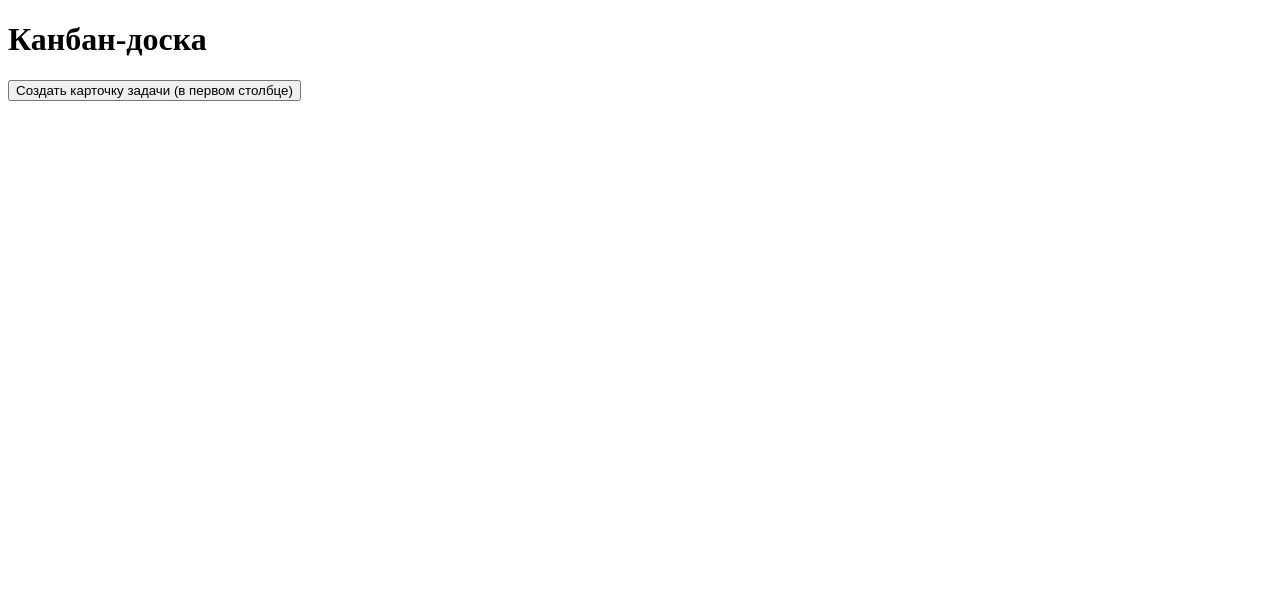
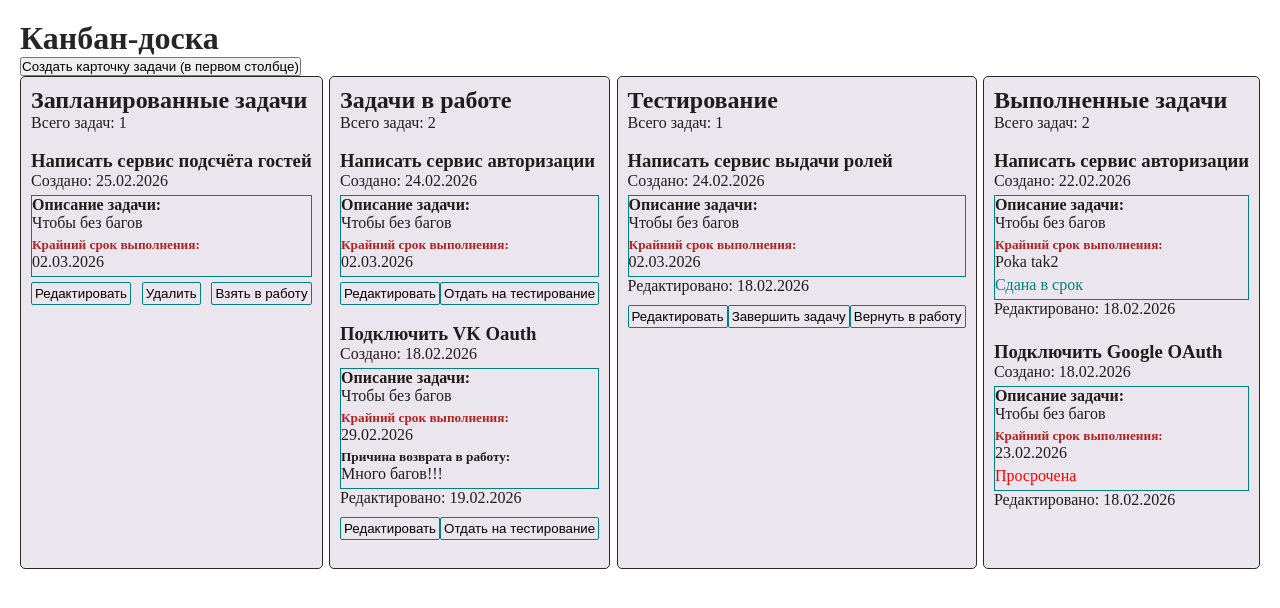
Before and after one commit to scarioneq/vue_practice_task3, a Vue app: page / in a window 1280 px wide. Shown: the top 608 px of the page. Built offline with nearby package versions, Linux system fonts and the light colour scheme.

Commit message:
почти готов базовый шаблон html с логикой (@click, v-if и тд)

```diff
--- a/src/App.vue
+++ b/src/App.vue
@@ -11,7 +11,9 @@
         >
           Создать карточку задачи (в первом столбце)
         </button>
-        <div>
+        <div
+            class="form-inline"
+        >
           <input
               v-if="showInput"
               type="text"
@@ -22,30 +24,120 @@
               type="text"
               placeholder="Описание задачи"
           >
+          <label
+              for="dateDeadline"
+              v-if="showInput"
+          >
+            Крайний срок выполнения:
+          </label>
+          <input
+              id="dateDeadline"
+              v-if="showInput"
+              type="date"
+          >
           <button
               v-if="showInput"
               @click="showInput = false"
           >
-            Создать</button>
+            Создать
+          </button>
           <button
               v-if="showInput"
               @click="showInput = false"
           >
-            Отмена создания</button>
-
+            Отмена создания
+          </button>
         </div>
       </form>
     </div>
-
+    <Board
+        :cards="cards"
+    />
 
   </div>
+
 </template>
 
 <script>
+import Board from "@/components/Board.vue";
+
 export default {
+  components: {Board},
   data() {
     return {
       showInput: false,
+      cards: [
+        {
+          id: 1,
+          title: 'Написать сервис подсчёта гостей',
+          column: 1,
+          //text
+          textTask: 'Чтобы без багов',
+          reasonForReturn: '',
+          //boolean
+          deadlineExpired: '',
+          //date
+          deadlineDate: '02.03.2026',
+          createdAt: '25.02.2026',
+          updatedAt: '',
+        },
+        {
+          id: 2,
+          title: 'Написать сервис авторизации',
+          column: 2,
+          textTask: 'Чтобы без багов',
+          reasonForReturn: '',
+          deadlineExpired: '',
+          deadlineDate: '02.03.2026',
+          createdAt: '24.02.2026',
+          updatedAt: '',
+        },
+        {
+          id: 3,
+          title: 'Написать сервис выдачи ролей',
+          column: 3,
+          textTask: 'Чтобы без багов',
+          reasonForReturn: '',
+          deadlineExpired: '',
+          deadlineDate: '02.03.2026',
+          createdAt: '24.02.2026',
+          updatedAt: '18.02.2026',
+        },
+        {
+          id: 4,
+          title: 'Написать сервис авторизации',
+          column: 4,
+          textTask: 'Чтобы без багов',
+          reasonForReturn: '',
+          deadlineExpired: false,
+          deadlineDate: 'Poka tak2',
+          createdAt: '22.02.2026',
+          updatedAt: '18.02.2026',
+        },
+        {
+          id: 5,
+          title: 'Подключить Google OAuth',
+          column: 4,
+          textTask: 'Чтобы без багов',
+          reasonForReturn: '',
+          deadlineExpired: true,
+          deadlineDate: '23.02.2026',
+          createdAt: '18.02.2026',
+          updatedAt: '18.02.2026',
+        },
+        {
+          id: 6,
+          title: 'Подключить VK Oauth',
+          column: 2,
+          textTask: 'Чтобы без багов',
+          reasonForReturn: 'Много багов!!!',
+          deadlineExpired: '',
+          deadlineDate: '29.02.2026',
+          createdAt: '18.02.2026',
+          updatedAt: '19.02.2026',
+        },
+
+      ]
     }
   }
 
@@ -54,4 +146,23 @@ export default {
 
 <style>
 
+* {
+  margin: 0;
+  padding: 0;
+  box-sizing: border-box;
+}
+
+.app-container {
+  padding: 20px;
+}
+
+h1 {
+  color: #252525;
+}
+
+.form-inline {
+  display: flex;
+  flex-direction: column;
+}
+
 </style>
--- a/src/components/Board.vue
+++ b/src/components/Board.vue
@@ -1,15 +1,46 @@
 <template>
-  <div>
+  <div class="board">
+    <Column
+        title="Запланированные задачи"
+        :cards="cards.filter(card => card.column === 1)"
+    />
+    <Column
+        title="Задачи в работе"
+        :cards="cards.filter(card => card.column === 2)"
+    />
+    <Column
+        title="Тестирование"
+        :cards="cards.filter(card => card.column === 3)"
+    />
+    <Column
+        title="Выполненные задачи"
+        :cards="cards.filter(card => card.column === 4)"
+    />
 
   </div>
 </template>
 
 <script>
+import Column from "@/components/Column.vue";
+
 export default {
+  components: {Column},
+  props: {
+    cards: {
+      type: Array,
+      required: true,
+    }
+
+  }
 
 }
 </script>
 
 <style>
 
+.board {
+  display: flex;
+  justify-content: space-between;
+}
+
 </style>
--- a/src/components/Card.vue
+++ b/src/components/Card.vue
@@ -1,15 +1,122 @@
 <template>
-  <div>
+  <div class="div-card">
+    <div>
+      <h3>{{ card.title }}</h3>
+      <p>Создано: {{ card.createdAt }}</p>
+    </div>
+    <div class="card">
+      <h4>Описание задачи:</h4>
+      <p>{{ card.textTask }}</p>
+      <h5 class="deadline-srok">Крайний срок выполнения:</h5>
+      <p>{{ card.deadlineDate }}</p>
+      <h5
+          v-if="card.reasonForReturn"
+      >
+        Причина возврата в работу:
+      </h5>
+      <p>{{ card.reasonForReturn }}</p>
+      <p v-if="card.deadlineExpired" class="prosrok">Просрочена</p>
+      <p v-if="card.deadlineExpired === false" class="normsrok">Сдана в срок</p>
+    </div>
+    <p v-if="card.updatedAt">Редактировано: {{ card.updatedAt }}</p>
+    <div class="btn-card">
+      <button
+          v-if="card.column === 1 || card.column === 2 || card.column === 3"
+      >
+        Редактировать</button>
+      <button
+          v-if="card.column === 1"
+      >
+        Удалить</button>
+      <button
+          v-if="card.column === 1"
+          @click="card.column=2"
+      >
+        Взять в работу</button>
+      <button
+          v-if="card.column === 2"
+          @click="card.column=3"
+      >
+        Отдать на тестирование
+      </button>
+      <button
+          v-if="card.column === 3"
+          @click="card.column=4"
+      >
+        Завершить задачу
+      </button>
+      <button
+          v-if="card.column === 3"
+          @click="card.column=2"
+      >
+        Вернуть в работу
+      </button>
+    </div>
 
   </div>
 </template>
 
 <script>
 export default {
+  props: {
+    card: {
+      type: Object,
+      required: true
+    }
+  },
 
 }
 </script>
 
 <style>
 
+.div-card {
+  padding: 10px;
+  display: inline;
+}
+
+.card {
+  border: 1px solid teal;
+}
+
+p {
+  margin-bottom: 5px;
+}
+
+.prosrok {
+  color: red;
+}
+
+.normsrok {
+  color: teal;
+}
+
+.deadline-srok {
+  color: #b32222;
+}
+.btn-card {
+  display: flex;
+  justify-content: space-between;
+
+}
+
+.btn-card button{
+  background: none;
+  border-radius: 2px;
+  margin-top: 5px;
+  border: 1px solid teal;
+  padding: 3px;
+  transition: background-color 0.3s ease;
+}
+
+.btn-card button:hover{
+  box-shadow: 2px 4px 10px;
+  padding: 10px 10px;
+  border: none;
+  cursor: pointer;
+  background: teal;
+  border-radius: 2px;
+  margin-top: 5px;
+}
+
 </style>
--- a/src/components/Column.vue
+++ b/src/components/Column.vue
@@ -1,15 +1,56 @@
 <template>
-  <div>
+  <div class="div-column">
+    <div>
+      <h2>{{ title }}</h2>
+    </div>
+    <div>
+      Всего задач: {{ cards.length }}
+    </div>
+    <Card
+        v-for="card in cards"
+        :key="card.id"
+        :card="card"
+    />
+
 
   </div>
 </template>
 
 <script>
+import Card from "@/components/Card.vue";
+
 export default {
+  components: {Card},
+  props: {
+    title: {
+      type: String,
+      required: true
+    },
+    cards: {
+      type: Array,
+      required: true,
+    }
+  }
 
 }
 </script>
 
 <style>
 
+.div-column {
+  padding: 10px;
+  border: 1px solid #292828;
+  background-color: #ebe6ed;
+  border-radius: 5px;
+
+}
+
+h2 {
+  color: #201c1c;
+}
+
+div {
+  color: #201c1c;
+}
+
 </style>
```
